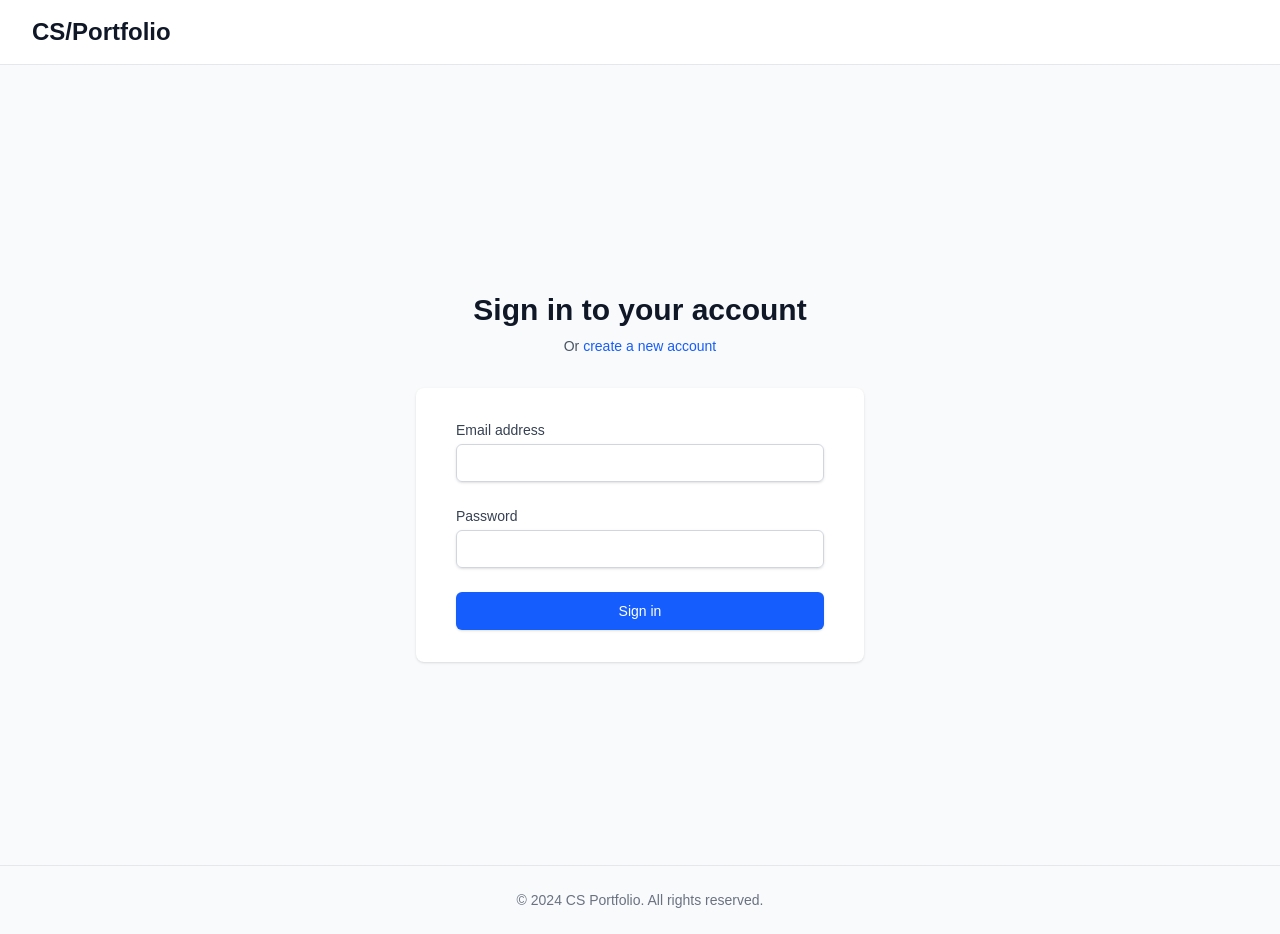
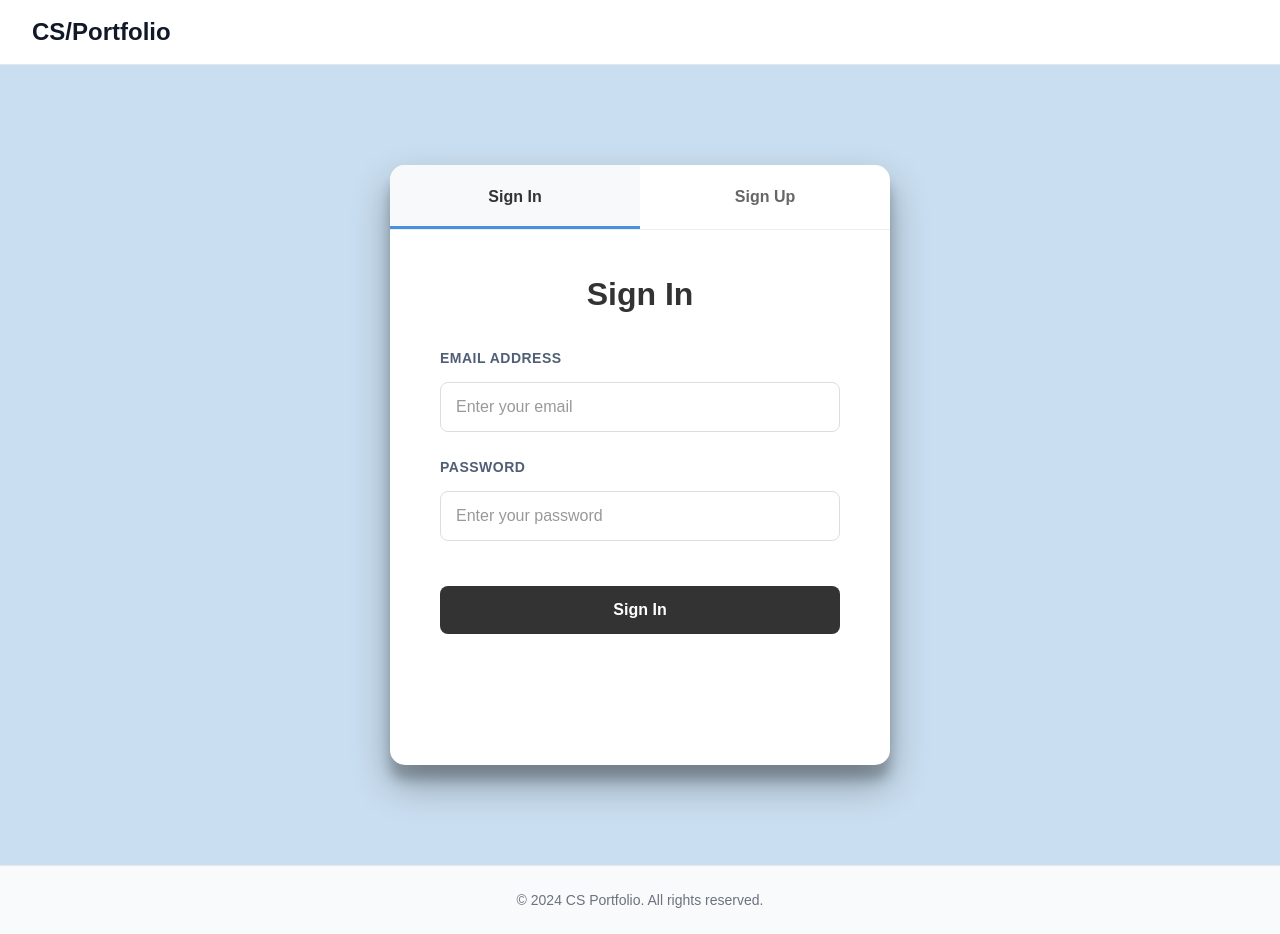
Before and after one commit to blksmth1725/cs_portfolio, a Next.js app in the folder cs_portfolio_client/: page /login in a window 1280 px wide. Built offline with nearby package versions, Linux system fonts and the light colour scheme.

Commit message:
styling auth page

```diff
--- a/cs_portfolio_client/src/app/login/page.tsx
+++ b/cs_portfolio_client/src/app/login/page.tsx
@@ -3,27 +3,76 @@
 import { useState } from 'react';
 import { useRouter } from 'next/navigation';
 import { useAuth } from '@/contexts/AuthContext';
+import '@/styles/login.css';
 
 export default function LoginPage() {
-  const [isLogin, setIsLogin] = useState(true);
+  const [isSignUp, setIsSignUp] = useState(false);
   const [email, setEmail] = useState('');
   const [password, setPassword] = useState('');
   const [name, setName] = useState('');
+  const [confirmPassword, setConfirmPassword] = useState('');
   const [loading, setLoading] = useState(false);
   const [error, setError] = useState('');
+  const [isTransitioning, setIsTransitioning] = useState(false);
+  const [showSignupFields, setShowSignupFields] = useState(false);
   const router = useRouter();
   const { login } = useAuth();
+
+  const switchMode = (signUp: boolean) => {
+    setError(''); // Clear errors when switching
+
+    if (signUp) {
+      // Going to Sign Up - show fields immediately
+      setIsSignUp(true);
+      setShowSignupFields(true);
+    } else {
+      // Going to Sign In - animate fields out first
+      if (isSignUp) {
+        setIsTransitioning(true);
+        // Wait for exit animation to complete before hiding fields
+        setTimeout(() => {
+          setIsSignUp(false);
+          setShowSignupFields(false);
+          setIsTransitioning(false);
+        }, 300); // Match the animation duration
+      } else {
+        setIsSignUp(false);
+        setShowSignupFields(false);
+      }
+    }
+  };
+
+
 
   const handleSubmit = async (e: React.FormEvent) => {
     e.preventDefault();
     setLoading(true);
     setError('');
 
+    // Validation for signup
+    if (isSignUp) {
+      if (!name.trim()) {
+        setError('Name is required');
+        setLoading(false);
+        return;
+      }
+      if (password !== confirmPassword) {
+        setError('Passwords do not match');
+        setLoading(false);
+        return;
+      }
+      if (password.length < 6) {
+        setError('Password must be at least 6 characters long');
+        setLoading(false);
+        return;
+      }
+    }
+
     try {
-      const endpoint = isLogin ? '/api/auth/login' : '/api/auth/signup';
-      const payload = isLogin
-        ? { email, password }
-        : { name, email, password };
+      const endpoint = isSignUp ? '/api/auth/signup' : '/api/auth/login';
+      const payload = isSignUp
+        ? { name, email, password }
+        : { email, password };
 
       const response = await fetch(`http://localhost:5001${endpoint}`, {
         method: 'POST',
@@ -56,118 +105,107 @@ export default function LoginPage() {
   };
 
   return (
-    <div className="min-h-screen bg-gray-50 flex flex-col justify-center py-12 sm:px-6 lg:px-8">
-      <div className="sm:mx-auto sm:w-full sm:max-w-md">
-        <h2 className="mt-6 text-center text-3xl font-extrabold text-gray-900">
-          {isLogin ? 'Sign in to your account' : 'Create your account'}
-        </h2>
-        <p className="mt-2 text-center text-sm text-gray-600">
-          {isLogin ? (
-            <>
-              Or{' '}
+    <div className="login-container">
+      <div className="login-main-container">
+        {/* Toggle Buttons */}
+        <div className="form-toggle">
           <button
-                onClick={() => setIsLogin(false)}
-                className="font-medium text-blue-600 hover:text-blue-500"
+            type="button"
+            className={`toggle-btn ${!isSignUp ? 'active' : ''}`}
+            onClick={() => switchMode(false)}
           >
-                create a new account
+            Sign In
           </button>
-            </>
-          ) : (
-            <>
-              Or{' '}
           <button
-                onClick={() => setIsLogin(true)}
-                className="font-medium text-blue-600 hover:text-blue-500"
+            type="button"
+            className={`toggle-btn ${isSignUp ? 'active' : ''}`}
+            onClick={() => switchMode(true)}
           >
-                sign in to existing account
+            Sign Up
           </button>
-            </>
-          )}
-        </p>
         </div>
 
-      <div className="mt-8 sm:mx-auto sm:w-full sm:max-w-md">
-        <div className="bg-white py-8 px-4 shadow sm:rounded-lg sm:px-10">
+        {/* Form Container */}
+        <div className="form-content">
           {error && (
-            <div className="mb-4 bg-red-50 border border-red-200 text-red-700 px-4 py-3 rounded">
+            <div className="error-message">
               {error}
             </div>
           )}
-          <form className="space-y-6" onSubmit={handleSubmit}>
-            {!isLogin && (
-              <div>
-                <label htmlFor="name" className="block text-sm font-medium text-gray-700">
-                  Full Name
-                </label>
-                <div className="mt-1">
+
+          <form onSubmit={handleSubmit}>
+            <h2 className="form-title">
+              {isSignUp ? 'Sign Up' : 'Sign In'}
+            </h2>
+
+            {/* Sign Up only fields */}
+            {(isSignUp || showSignupFields) && (
+              <div className={`form-group signup-field ${isTransitioning ? 'exiting' : ''}`}>
+                <label className="form-label">Name</label>
                 <input
-                    id="name"
-                    name="name"
                   type="text"
-                    required={!isLogin}
+                  className="form-input"
+                  placeholder="Enter your full name"
                   value={name}
                   onChange={(e) => setName(e.target.value)}
-                    className="appearance-none block w-full px-3 py-2 border border-gray-300 rounded-md shadow-sm placeholder-gray-400 focus:outline-none focus:ring-blue-500 focus:border-blue-500 sm:text-sm text-gray-900"
+                  required={isSignUp}
                 />
-                </div>
               </div>
             )}
 
-            <div>
-              <label htmlFor="email" className="block text-sm font-medium text-gray-700">
-                Email address
-              </label>
-              <div className="mt-1">
+            <div className="form-group">
+              <label className="form-label">Email{isSignUp ? '' : ' Address'}</label>
               <input
-                  id="email"
-                  name="email"
                 type="email"
-                  autoComplete="email"
-                  required
+                className="form-input"
+                placeholder="Enter your email"
                 value={email}
                 onChange={(e) => setEmail(e.target.value)}
-                  className="appearance-none block w-full px-3 py-2 border border-gray-300 rounded-md shadow-sm placeholder-gray-400 focus:outline-none focus:ring-blue-500 focus:border-blue-500 sm:text-sm text-gray-900"
+                required
               />
             </div>
+
+            <div className="form-group">
+              <label className="form-label">Password</label>
+              <input
+                type="password"
+                className="form-input"
+                placeholder="Enter your password"
+                value={password}
+                onChange={(e) => setPassword(e.target.value)}
+                required
+              />
             </div>
 
-            <div>
-              <label htmlFor="password" className="block text-sm font-medium text-gray-700">
-                Password
-              </label>
-              <div className="mt-1">
+            {/* Confirm Password - Sign Up only */}
+            {(isSignUp || showSignupFields) && (
+              <div className={`form-group signup-field ${isTransitioning ? 'exiting' : ''}`}>
+                <label className="form-label">Confirm Password</label>
                 <input
-                  id="password"
-                  name="password"
                   type="password"
-                  autoComplete="current-password"
-                  required
-                  value={password}
-                  onChange={(e) => setPassword(e.target.value)}
-                  className="appearance-none block w-full px-3 py-2 border border-gray-300 rounded-md shadow-sm placeholder-gray-400 focus:outline-none focus:ring-blue-500 focus:border-blue-500 sm:text-sm text-gray-900"
+                  className="form-input"
+                  placeholder="Confirm your password"
+                  value={confirmPassword}
+                  onChange={(e) => setConfirmPassword(e.target.value)}
+                  required={isSignUp}
                 />
               </div>
-            </div>
+            )}
 
-            <div>
             <button
               type="submit"
+              className="submit-btn"
               disabled={loading}
-                className="w-full flex justify-center py-2 px-4 border border-transparent rounded-md shadow-sm text-sm font-medium text-white bg-blue-600 hover:bg-blue-700 focus:outline-none focus:ring-2 focus:ring-offset-2 focus:ring-blue-500 transition-colors duration-200 disabled:opacity-50 disabled:cursor-not-allowed"
             >
               {loading ? (
                 <>
-                    <svg className="animate-spin -ml-1 mr-3 h-5 w-5 text-white" xmlns="http://www.w3.org/2000/svg" fill="none" viewBox="0 0 24 24">
-                      <circle className="opacity-25" cx="12" cy="12" r="10" stroke="currentColor" strokeWidth="4"></circle>
-                      <path className="opacity-75" fill="currentColor" d="M4 12a8 8 0 018-8V0C5.373 0 0 5.373 0 12h4zm2 5.291A7.962 7.962 0 014 12H0c0 3.042 1.135 5.824 3 7.938l3-2.647z"></path>
-                    </svg>
-                    {isLogin ? 'Signing in...' : 'Signing up...'}
+                  <span className="loading-spinner"></span>
+                  {isSignUp ? 'Creating Account...' : 'Signing In...'}
                 </>
               ) : (
-                  isLogin ? 'Sign in' : 'Sign up'
+                isSignUp ? 'Sign Up' : 'Sign In'
               )}
             </button>
-            </div>
           </form>
         </div>
       </div>
--- /dev/null
+++ b/cs_portfolio_client/src/styles/login.css
@@ -0,0 +1,279 @@
+/* Sliding Panel Login/Signup - Exact CodePen Style */
+
+/* Reset and Base Styles */
+* {
+  margin: 0;
+  padding: 0;
+  box-sizing: border-box;
+  font-family: 'Nunito', sans-serif;
+}
+
+/* Main Container */
+.login-container {
+  display: flex;
+  justify-content: center;
+  align-items: center;
+  min-height: 100vh;
+  background: #c9def0;
+  padding: 2rem;
+}
+
+/* Main Form Container */
+.login-main-container {
+  position: relative;
+  width: 500px;
+  min-height: 600px;
+  background: #fff;
+  box-shadow: 0 19px 38px rgba(0, 0, 0, 0.3), 0 15px 12px rgba(0, 0, 0, 0.22);
+  border-radius: 15px;
+  overflow: hidden;
+  max-width: 100%;
+}
+
+/* Form Toggle Buttons */
+.form-toggle {
+  display: flex;
+  width: 100%;
+  border-bottom: 1px solid #eee;
+}
+
+.toggle-btn {
+  flex: 1;
+  padding: 20px;
+  background: transparent;
+  border: none;
+  font-size: 16px;
+  font-weight: 600;
+  color: #666;
+  cursor: pointer;
+  transition: all 0.3s ease;
+  position: relative;
+}
+
+.toggle-btn.active {
+  color: #333;
+  background: #f8f9fa;
+}
+
+.toggle-btn.active::after {
+  content: '';
+  position: absolute;
+  bottom: 0;
+  left: 0;
+  right: 0;
+  height: 3px;
+  background: #4a90e2;
+}
+
+.toggle-btn:hover {
+  background: #f8f9fa;
+}
+
+/* Form Content */
+.form-content {
+  padding: 40px 50px;
+}
+
+/* Form Titles */
+.form-title {
+  text-align: center;
+  margin-bottom: 30px;
+  font-size: 2rem;
+  font-weight: 700;
+  color: #333;
+}
+
+/* Form Groups */
+.form-group {
+  margin-bottom: 25px;
+}
+
+/* Signup Field Animation */
+.signup-field {
+  animation: slideInFromTop 0.4s ease-out forwards;
+  transform-origin: top center;
+}
+
+.signup-field.exiting {
+  animation: slideOutToTop 0.3s ease-in forwards;
+}
+
+@keyframes slideInFromTop {
+  0% {
+    transform: translateY(-20px);
+    opacity: 0;
+    max-height: 0;
+    margin-bottom: 0;
+    padding-top: 0;
+    padding-bottom: 0;
+  }
+  100% {
+    transform: translateY(0);
+    opacity: 1;
+    max-height: 100px;
+    margin-bottom: 25px;
+    padding-top: 0;
+    padding-bottom: 0;
+  }
+}
+
+@keyframes slideOutToTop {
+  0% {
+    transform: translateY(0);
+    opacity: 1;
+    max-height: 100px;
+    margin-bottom: 25px;
+    padding-top: 0;
+    padding-bottom: 0;
+  }
+  100% {
+    transform: translateY(-20px);
+    opacity: 0;
+    max-height: 0;
+    margin-bottom: 0;
+    padding-top: 0;
+    padding-bottom: 0;
+  }
+}
+
+/* Labels */
+.form-label {
+  display: block;
+  font-size: 14px;
+  color: #505f75;
+  text-transform: uppercase;
+  margin-bottom: 8px;
+  font-weight: 600;
+  letter-spacing: 0.5px;
+}
+
+/* Inputs */
+.form-input {
+  width: 100%;
+  padding: 12px 15px;
+  margin-top: 5px;
+  border: 1px solid #ddd;
+  border-radius: 8px;
+  font-size: 16px;
+  transition: all 0.3s ease;
+  background: #fff;
+}
+
+.form-input:focus {
+  outline: none;
+  border-color: #4a90e2;
+  box-shadow: 0 0 0 3px rgba(74, 144, 226, 0.1);
+}
+
+.form-input::placeholder {
+  color: #999;
+}
+
+/* Submit Buttons */
+.submit-btn {
+  width: 100%;
+  padding: 12px;
+  margin-top: 20px;
+  background: #333;
+  color: #fff;
+  border: none;
+  border-radius: 8px;
+  cursor: pointer;
+  font-size: 16px;
+  font-weight: 600;
+  transition: all 0.3s ease;
+}
+
+.submit-btn:hover {
+  background: #555;
+  transform: translateY(-2px);
+  box-shadow: 0 4px 12px rgba(0, 0, 0, 0.2);
+}
+
+.submit-btn:active {
+  transform: translateY(0);
+}
+
+.submit-btn:disabled {
+  background: #ccc;
+  cursor: not-allowed;
+  transform: none;
+  box-shadow: none;
+}
+
+/* Toggle Links */
+.toggle-text {
+  text-align: center;
+  margin-top: 25px;
+  color: #666;
+  font-size: 14px;
+}
+
+.toggle-link {
+  color: #4a90e2;
+  text-decoration: none;
+  font-weight: 600;
+  transition: color 0.3s ease;
+}
+
+.toggle-link:hover {
+  color: #357abd;
+  text-decoration: underline;
+}
+
+/* Error Message */
+.error-message {
+  background: #fee;
+  border: 1px solid #fcc;
+  color: #c33;
+  padding: 12px;
+  border-radius: 8px;
+  margin-bottom: 20px;
+  font-size: 14px;
+}
+
+/* Loading Spinner */
+.loading-spinner {
+  display: inline-block;
+  width: 16px;
+  height: 16px;
+  border: 2px solid transparent;
+  border-top: 2px solid #fff;
+  border-radius: 50%;
+  animation: spin 1s linear infinite;
+  margin-right: 8px;
+}
+
+@keyframes spin {
+  0% { transform: rotate(0deg); }
+  100% { transform: rotate(360deg); }
+}
+
+/* Responsive Design */
+@media (max-width: 768px) {
+  .login-main-container {
+    width: 100%;
+    height: auto;
+    min-height: 500px;
+  }
+
+  .form-panel {
+    width: 100%;
+    position: relative;
+    left: 0 !important;
+    transform: none !important;
+    padding: 30px;
+  }
+
+  .sign-up-panel {
+    display: none;
+  }
+
+  .login-main-container.active .sign-in-panel {
+    display: none;
+  }
+
+  .login-main-container.active .sign-up-panel {
+    display: flex;
+  }
+}
```
Also changed, not shown: cs_portfolio_client/src/app/home/page.tsx (+4 -3 lines), cs_portfolio_client/src/app/page.tsx (+5 -4 lines), cs_portfolio_client/src/components/Footer.tsx (+5 -3 lines), cs_portfolio_client/src/components/Header.tsx (+8 -7 lines), cs_portfolio_client/src/components/ProtectedRoute.tsx (+5 -4 lines), cs_portfolio_client/src/styles/components.css (added, +142 -0 lines), cs_portfolio_client/src/styles/pages.css (added, +62 -0 lines), 1 other file (tests, documents, lock files or other folders). Lines whose indentation alone changed are shown as unchanged.
